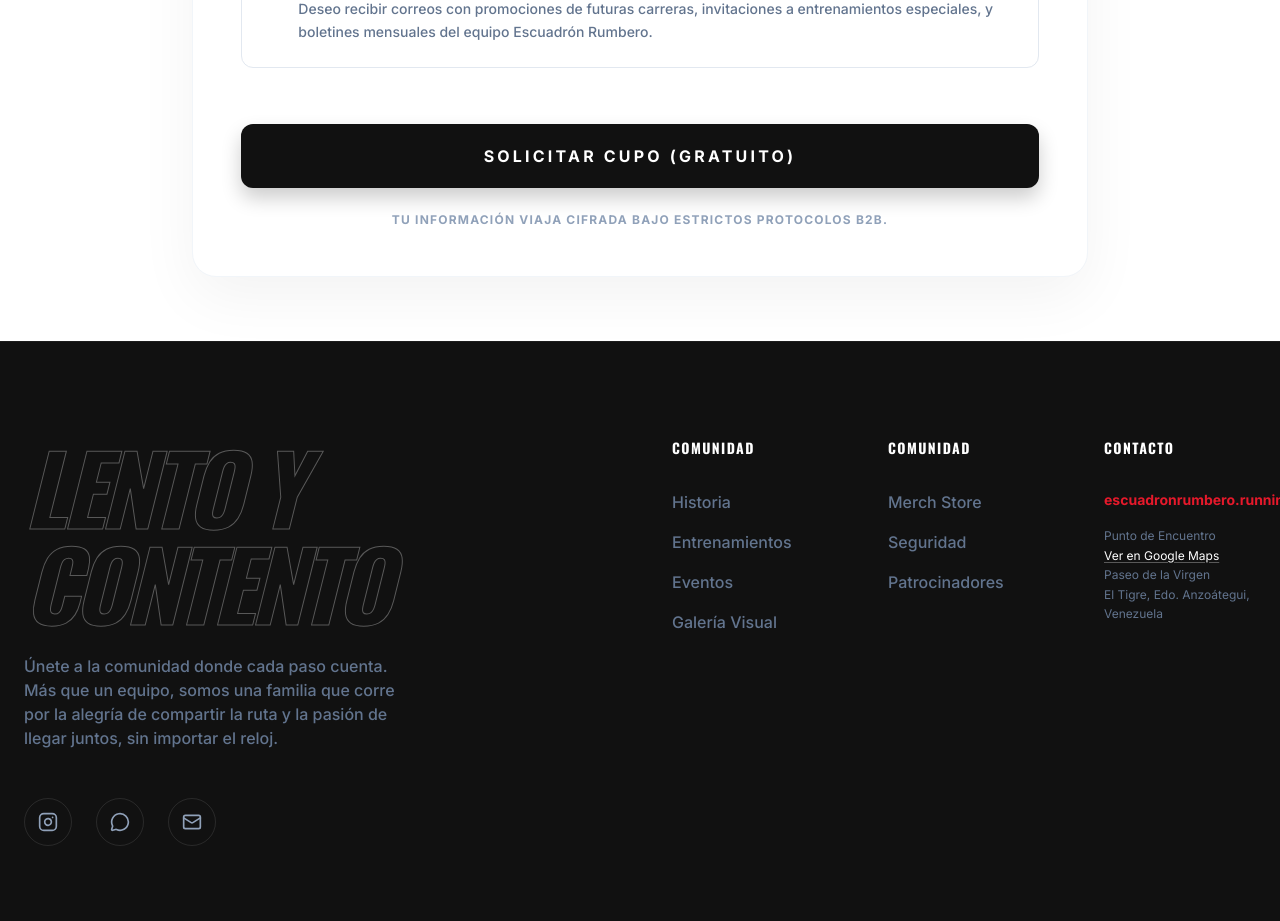
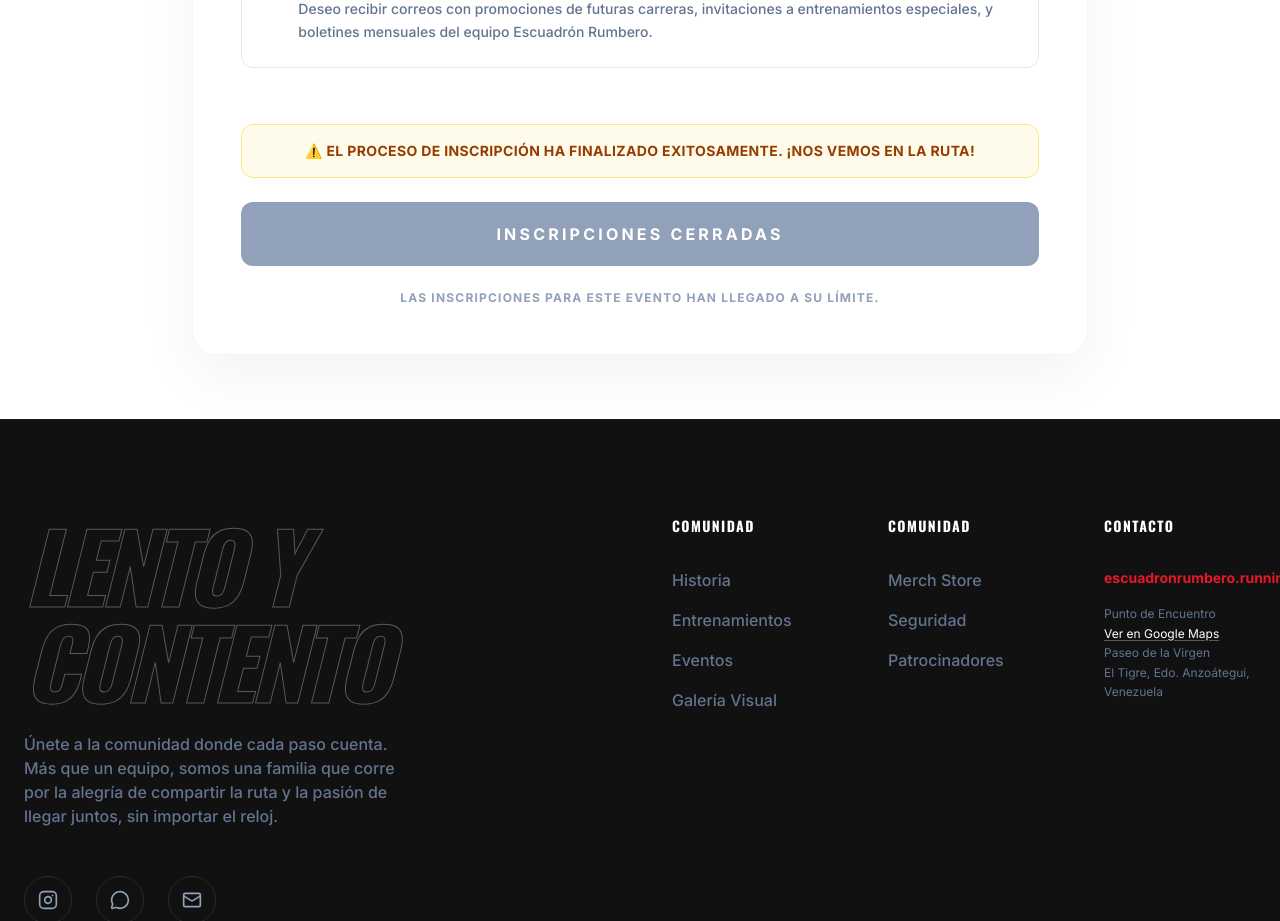
Before and after one commit to Bright-Drive-Labs/running-team-errt, a React (Vite) app: page /events in a window 1280 px wide. Shown: the part 1860-2781 px from the top of the page. Built offline with nearby package versions, Linux system fonts and the light colour scheme.

Commit message:
🛑 Disable registrations and update contexto

```diff
--- a/src/pages/Events.jsx
+++ b/src/pages/Events.jsx
@@ -274,10 +274,13 @@ export default function Events() {
                 </div>
 
                 <div className="pt-4">
-                  <button type="submit" disabled={isLoading} className="w-full bg-rumbero-black hover:bg-rumbero-red text-white font-black uppercase tracking-[0.2em] py-5 rounded-xl shadow-[0_10px_20px_rgba(0,0,0,0.2)] hover:shadow-[0_10px_20px_rgba(230,25,43,0.3)] transition-all disabled:opacity-70 disabled:cursor-not-allowed flex items-center justify-center gap-3">
-                    {isLoading ? 'GUARDANDO CÓDIGOS DE SEGURIDAD...' : 'SOLICITAR CUPO (GRATUITO)'}
+                  <div className="bg-amber-50 border border-amber-200 text-amber-800 p-4 rounded-xl mb-6 text-center font-bold text-sm uppercase tracking-wide">
+                    ⚠️ El proceso de inscripción ha finalizado exitosamente. ¡Nos vemos en la ruta!
+                  </div>
+                  <button type="button" disabled className="w-full bg-slate-400 text-white font-black uppercase tracking-[0.2em] py-5 rounded-xl cursor-not-allowed flex items-center justify-center gap-3">
+                    INSCRIPCIONES CERRADAS
                   </button>
-                  <p className="text-center text-xs font-bold text-slate-400 uppercase tracking-widest mt-6">Tu información viaja cifrada bajo estrictos protocolos B2B.</p>
+                  <p className="text-center text-xs font-bold text-slate-400 uppercase tracking-widest mt-6">Las inscripciones para este evento han llegado a su límite.</p>
                 </div>
               </form>
             )}
```
Also changed, not shown: 1 other file (tests, documents, lock files or other folders).
